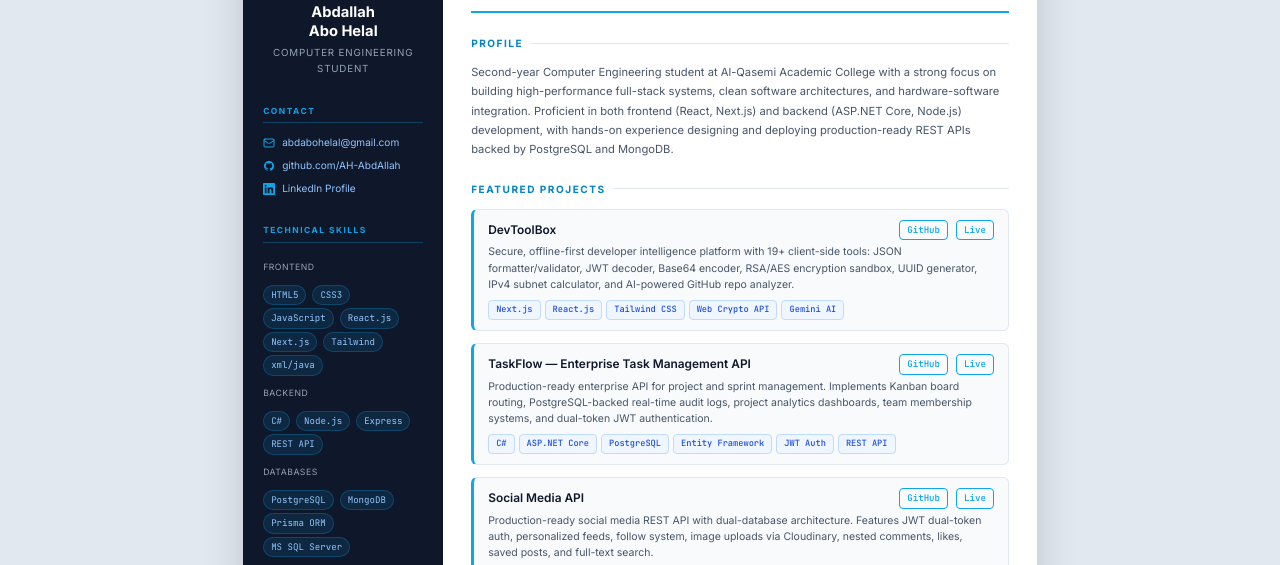
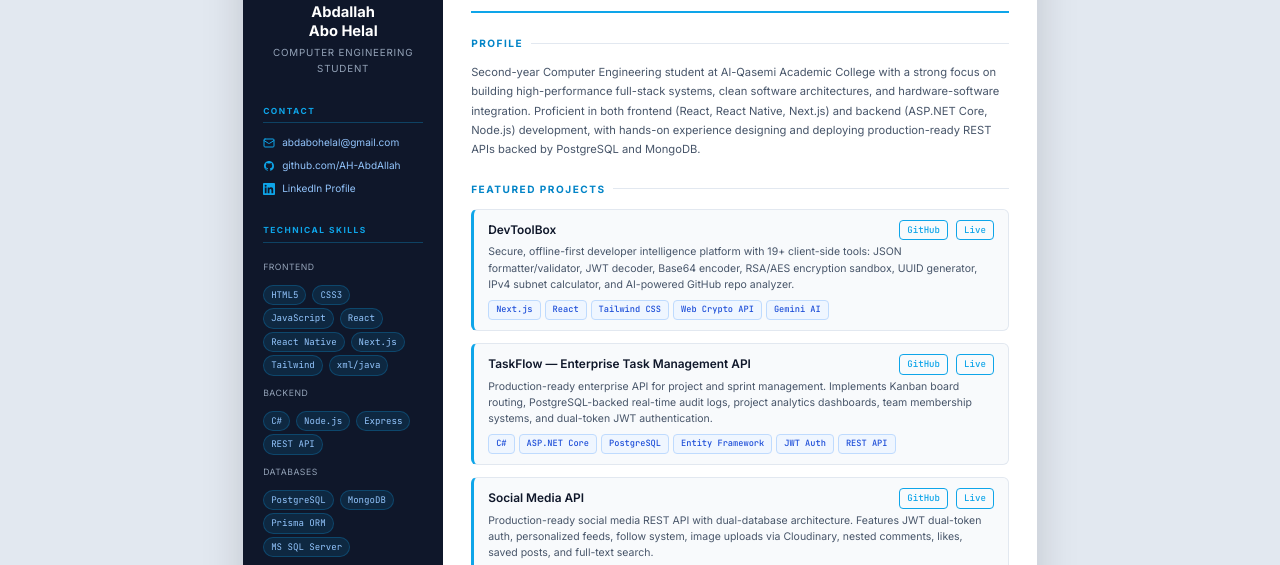
Before and after one commit to AH-AbdAllah/portfolio, a plain HTML site: page cv.html in a window 1280 px wide. Shown: the part 189-754 px from the top of the page. Drawn offline with Linux system fonts and the light colour scheme.

Commit message:
Normalize React name and add React Native
Standardize wording by replacing "React.js" with "React" and add "React Native" to the skills list and profile. Updates applied to cv.html (profile, skills pills, and project tags) and script.js (frontend skills array) to reflect mobile expertise and consistent naming.

```diff
--- a/cv.html
+++ b/cv.html
@@ -548,7 +548,8 @@
             <span class="skill-pill">HTML5</span>
             <span class="skill-pill">CSS3</span>
             <span class="skill-pill">JavaScript</span>
-            <span class="skill-pill">React.js</span>
+            <span class="skill-pill">React</span>
+            <span class="skill-pill">React Native</span>
             <span class="skill-pill">Next.js</span>
             <span class="skill-pill">Tailwind</span>
             <span class="skill-pill">xml/java</span>
@@ -612,7 +613,7 @@
       <div class="cv-section">
         <div class="cv-section-title">Profile</div>
         <p class="about-text">
-          Second-year Computer Engineering student at Al-Qasemi Academic College with a strong focus on building high-performance full-stack systems, clean software architectures, and hardware-software integration. Proficient in both frontend (React, Next.js) and backend (ASP.NET Core, Node.js) development, with hands-on experience designing and deploying production-ready REST APIs backed by PostgreSQL and MongoDB.
+          Second-year Computer Engineering student at Al-Qasemi Academic College with a strong focus on building high-performance full-stack systems, clean software architectures, and hardware-software integration. Proficient in both frontend (React, React Native, Next.js) and backend (ASP.NET Core, Node.js) development, with hands-on experience designing and deploying production-ready REST APIs backed by PostgreSQL and MongoDB.
         </p>
       </div>
 
@@ -631,7 +632,7 @@
             </div>
             <p class="project-desc">Secure, offline-first developer intelligence platform with 19+ client-side tools: JSON formatter/validator, JWT decoder, Base64 encoder, RSA/AES encryption sandbox, UUID generator, IPv4 subnet calculator, and AI-powered GitHub repo analyzer.</p>
             <div class="project-tags">
-              <span class="tag">Next.js</span><span class="tag">React.js</span><span class="tag">Tailwind CSS</span><span class="tag">Web Crypto API</span><span class="tag">Gemini AI</span>
+              <span class="tag">Next.js</span><span class="tag">React</span><span class="tag">Tailwind CSS</span><span class="tag">Web Crypto API</span><span class="tag">Gemini AI</span>
             </div>
           </div>
 
--- a/script.js
+++ b/script.js
@@ -41,7 +41,7 @@ const PORTFOLIO_DATA = {
     }
   ],
   skills: {
-    frontend: ["HTML5", "CSS3", "JavaScript (ES6+)", "React.js", "Next.js", "Tailwind CSS", "Responsive Layouts"],
+    frontend: ["HTML5", "CSS3", "JavaScript (ES6+)", "React", "React Native", "Next.js", "Tailwind CSS", "Responsive Layouts"],
     backend: ["C#", "ASP.NET Core", "Node.js", "REST APIs", "SQL", "PostgreSQL", "Entity Framework Core"],
     tools: ["Git & GitHub", "Docker", "Assembly (x86)", "Embedded C / Arduino"]
   },
```
